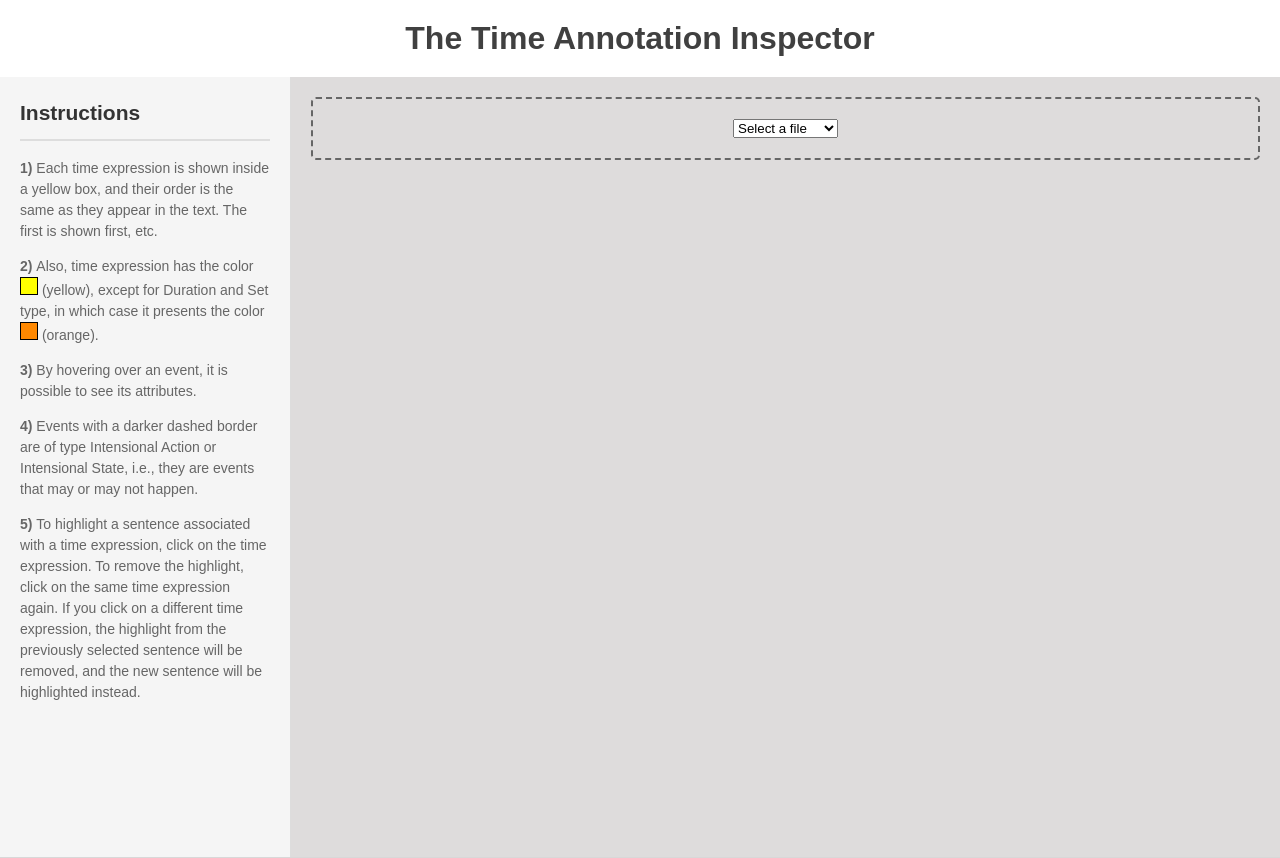
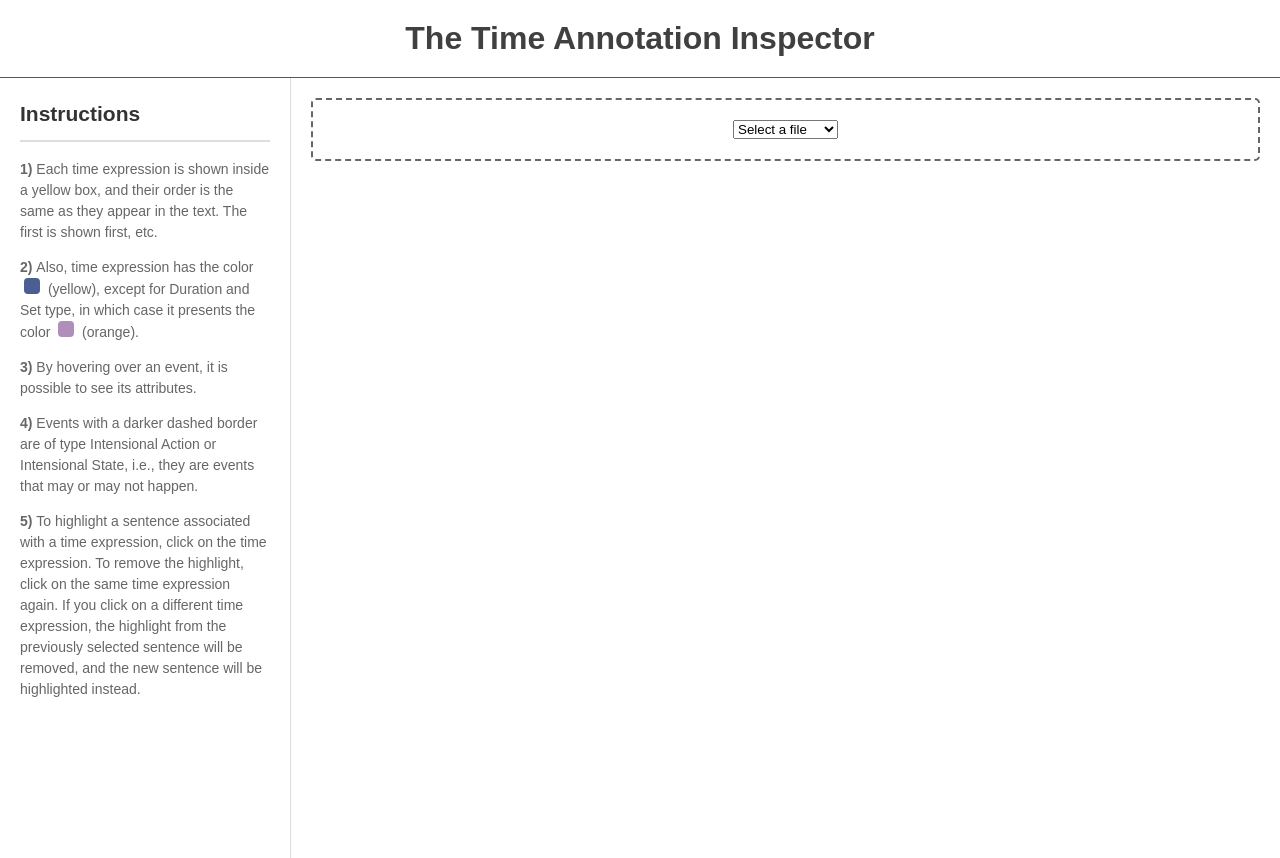
Before and after one commit to evelinamorim/sentencevisual, a Flask app: page / in a window 1280 px wide. Run offline with Flask 3, Linux system fonts and the light colour scheme; some libraries are stand-ins or nearby versions.

Commit message:
Alterei as cores dos elementos de texto variáveis. Do fundo, escala dos circulos.

```diff
--- a/static/scripts.js
+++ b/static/scripts.js
@@ -152,10 +152,10 @@ function renderSentenceTimeline(sentence, index) {
         if (fragment.type === "yellow-box") {
 
             if (fragment.time.Time_Type == "Duration" ||
-                fragment.time.Time_Type == "Set"){
-                backColor = "#ff8800";
+                fragment.time.Time_Type == "Set") {
+                backColor = "#AF8FBA"; // lilás
             } else {
-                backColor = "#ffff00";
+                backColor = "#4B5F92"; // azul escuro
             }
 
             textContainer.append("span")
@@ -169,7 +169,7 @@ function renderSentenceTimeline(sentence, index) {
                 addedEventIds.add(fragment.event.id); // Mark as added
 
                 textContainer.append("span")
-                    .style("background-color", "#b3d9ff") // Blue highlight
+                    .style("background-color", "#AF8FBA") // Blue highlight
                     .style("padding", "2px")
                     .style("border-radius", "3px")
                     .text(fragment.event.text);
@@ -334,9 +334,9 @@ function renderTimeline(allFragments, allLinkedTimes) {
 
                 const eventBox = eventsContainer.append("div")
                     .attr("id", `event-${fragment.event.id}`)
-                    .style("width", "50px")
-                    .style("height", "50px")
-                    .style("background-color", "#b3d9ff")
+                    .style("width", "100px")
+                    .style("height", "100px")
+                    .style("background-color", "#AF8FBA")
                     .style("border-radius", "50%")
                     .style("display", "flex")
                     .style("align-items", "center")
--- a/static/styles.css
+++ b/static/styles.css
@@ -1,15 +1,15 @@
 body {
     font-family: Arial, sans-serif;
     margin: 0;
-    background-color: #dedcdc;
+    background-color: #ffffff; /* antes: #dedcdc */
     color: #404040;
 }
-
 h1 {
     text-align: center;
     padding: 20px 0;
     margin: 0;
-    background-color: #fff;
+    background-color: #ffffff;
+    border-bottom: 1px solid #575756; /* adicionado */
 }
 
 .container {
@@ -19,7 +19,7 @@ h1 {
 
 .instructions-column {
     width: 250px;
-    background-color: #f5f5f5;
+    background-color: #ffffff;
     padding: 20px;
     border-right: 1px solid #ddd;
     height: calc(100vh - 60px); /* Adjust for header height */
@@ -87,19 +87,38 @@ h1 {
     stroke: #555;
     stroke-width: 1.5px;
 }
+.yellow-box2 {
+    display: inline-block;
+    width: 16px;
+    height: 16px;
+    background-color: #4B5F92;
+    border-radius: 4px;
+    margin: 0 4px;
+}
+.orange-box2 {
+    display: inline-block;
+    width: 16px;
+    height: 16px;
+    background-color: #AF8FBA;
+    border-radius: 4px;
+    margin: 0 4px;
+}
 
 .yellow-box {
-    background-color: rgba(255, 255, 0, 0.2);
-    padding: 2px 4px;
-    border-radius: 3px;
-    position: relative;
-
-    background-color: yellow;
-    color: #555555;
+    background-color: #4B5F92 !important;
+    color: white;
+    padding: 5px;
+    border-radius: 6px;
+    margin: 2px;
     display: inline-block;
+}
+.orange-box {
+    background-color: #AF8FBA;
+    color: white;
     padding: 5px;
+    border-radius: 6px;
     margin: 2px;
-    z-index: 2;
+    display: inline-block;
 }
 
 .blue-box {
--- a/templates/index.html
+++ b/templates/index.html
@@ -18,11 +18,10 @@
         <div class="instruction-section">
             <h2>Instructions</h2>
             <p><strong>1)</strong> Each time expression is shown inside a yellow box, and their order is the same as they appear in the text. The first is shown first, etc.</p>
-            <p>
-                <strong>2) </strong> Also, time expression has the color
-                <span style="display: inline-block; width: 16px; height: 16px; background-color: #ffff00; border: 1px solid #000;"></span>
+            <p><strong>2) </strong> Also, time expression has the color
+                <span class="yellow-box2"></span>
                 (yellow), except for Duration and Set type, in which case it presents the color
-                <span style="display: inline-block; width: 16px; height: 16px; background-color: #ff8800; border: 1px solid #000;"></span>
+                <span class="orange-box2"></span>
                 (orange).
             </p>
             <p> <strong>3) </strong>  By hovering over an event, it is possible to see its attributes. </p>
```
